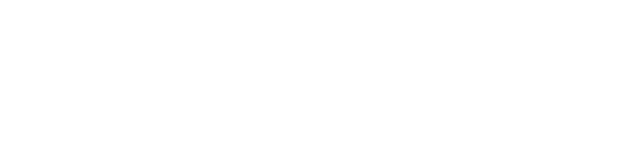
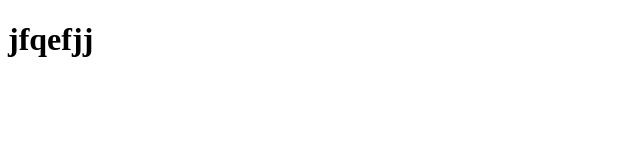
Before and after one commit to debu100/git-github, a plain HTML site: page index.html in a window 1280 px wide. Shown: the whole page, without its empty margins (0-640 px from the left). Drawn offline with Linux system fonts and the light colour scheme.

Commit message:
h1 added

```diff
--- a/index.html
+++ b/index.html
@@ -6,6 +6,6 @@
     <title>Document</title>
 </head>
 <body>
-
+    <h1>jfqefjj</h1>
 </body>
 </html>
```
